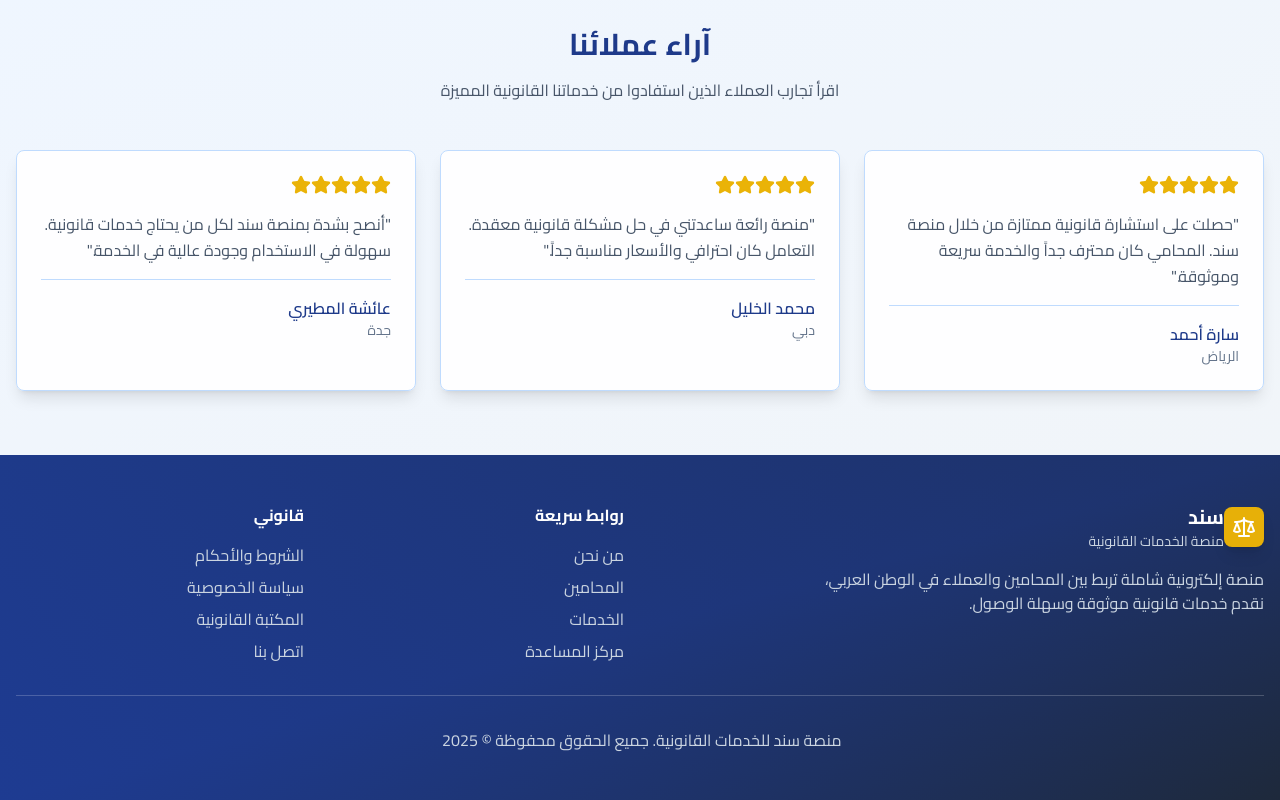
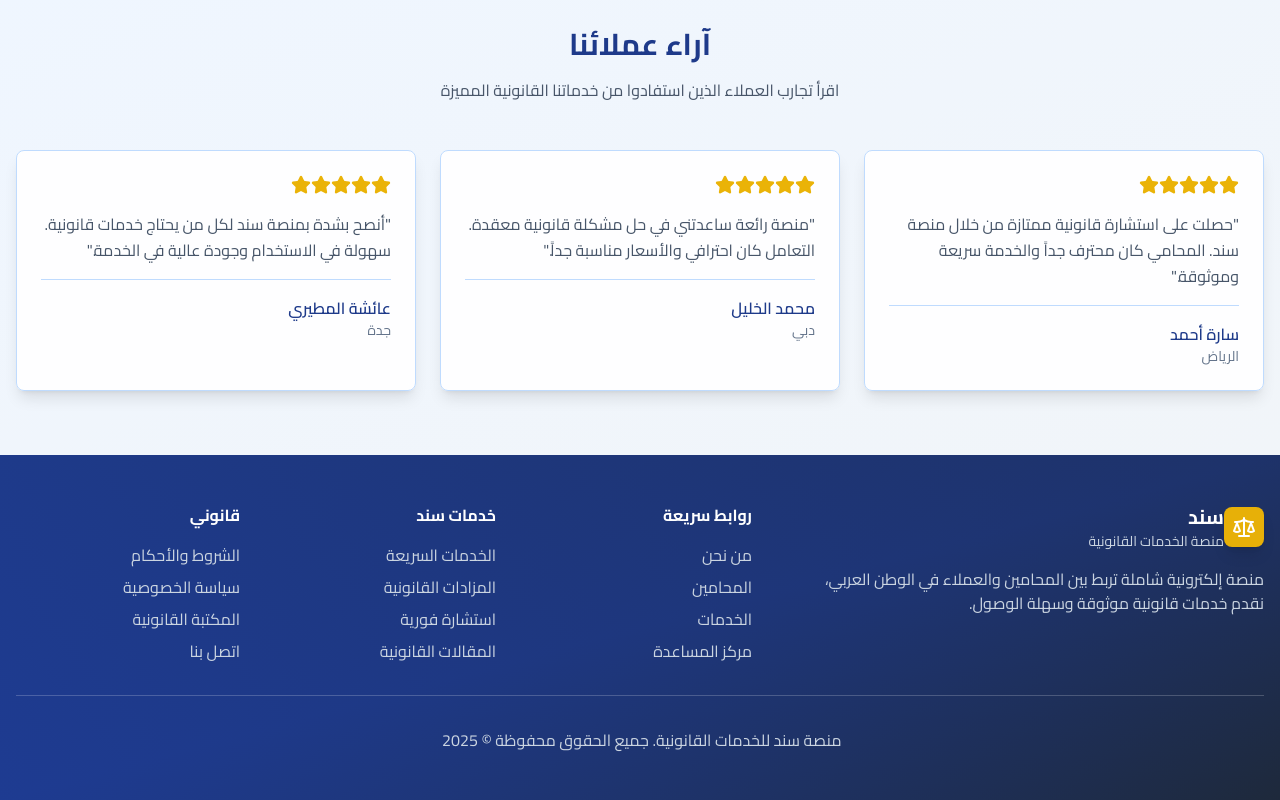
Before and after one commit to kdmatk/snad, a React (Vite) app: page / in a window 1280 px wide. Shown: the part 3959-4759 px from the top of the page. Built offline with nearby package versions, Linux system fonts and the light colour scheme; no server answers; the database is empty.

Commit message:
Add footer links

```diff
--- a/src/components/Footer.tsx
+++ b/src/components/Footer.tsx
@@ -4,7 +4,7 @@ const Footer = () => {
   return <footer className="bg-gradient-to-br from-blue-900 via-blue-800 to-slate-800 text-white py-12 relative">
       <div className="absolute inset-0 bg-gradient-to-r from-blue-900/80 to-slate-800/60"></div>
       <div className="container mx-auto px-4 relative z-10">
-        <div className="grid grid-cols-1 md:grid-cols-4 gap-8">
+        <div className="grid grid-cols-1 md:grid-cols-5 gap-8">
           {/* Logo and Description */}
           <div className="md:col-span-2">
             <Link to="/" className="flex items-center space-x-reverse space-x-3 mb-4">
@@ -49,6 +49,33 @@ const Footer = () => {
             </ul>
           </div>
 
+          {/* Sanad Services */}
+          <div>
+            <h4 className="font-bold mb-4">خدمات سند</h4>
+            <ul className="space-y-2 text-slate-300">
+              <li>
+                <Link to="/quick-services" className="hover:text-secondary transition-colors">
+                  الخدمات السريعة
+                </Link>
+              </li>
+              <li>
+                <Link to="/legal-auctions" className="hover:text-secondary transition-colors">
+                  المزادات القانونية
+                </Link>
+              </li>
+              <li>
+                <Link to="/instant-consultation" className="hover:text-secondary transition-colors">
+                  استشارة فورية
+                </Link>
+              </li>
+              <li>
+                <Link to="/articles" className="hover:text-secondary transition-colors">
+                  المقالات القانونية
+                </Link>
+              </li>
+            </ul>
+          </div>
+
           {/* Legal */}
           <div>
             <h4 className="font-bold mb-4">قانوني</h4>
```
